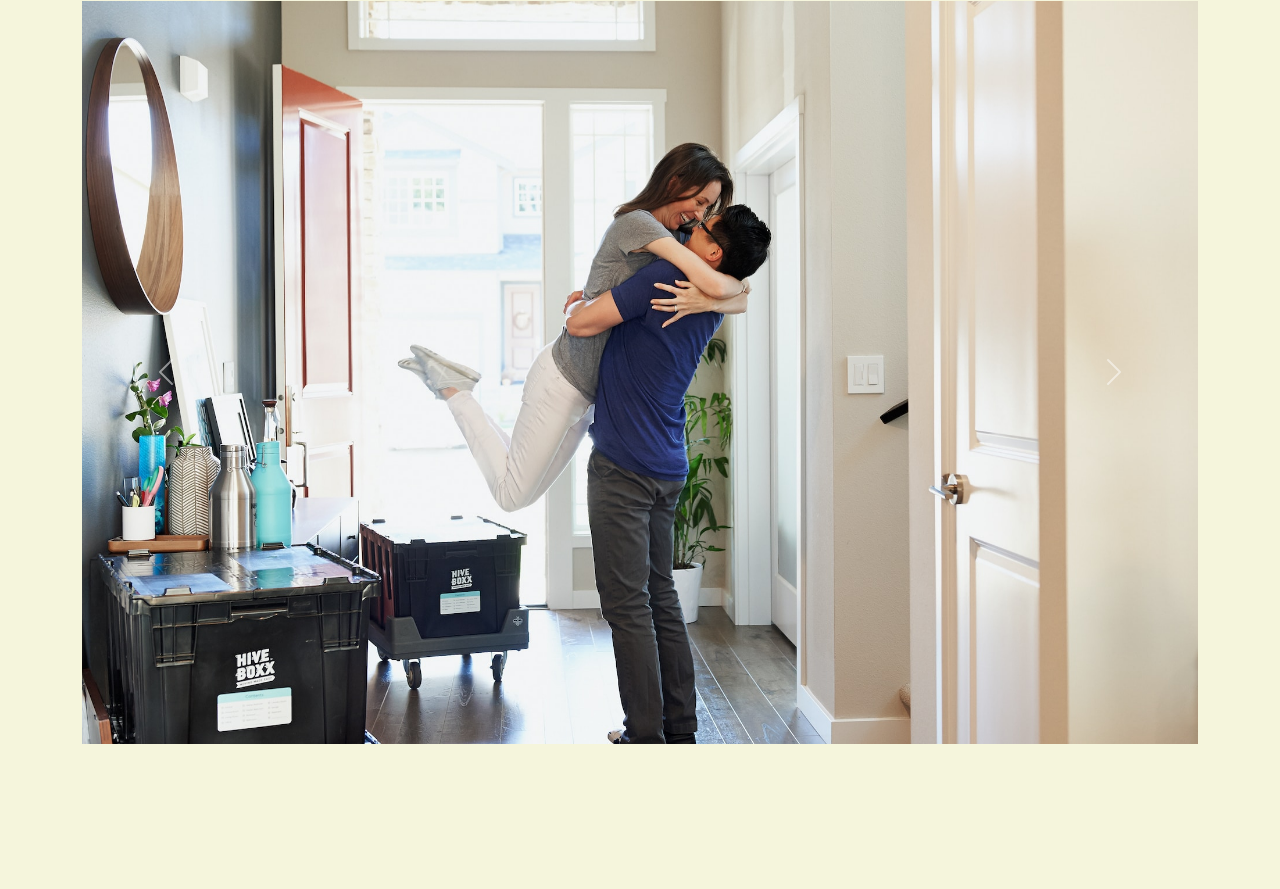
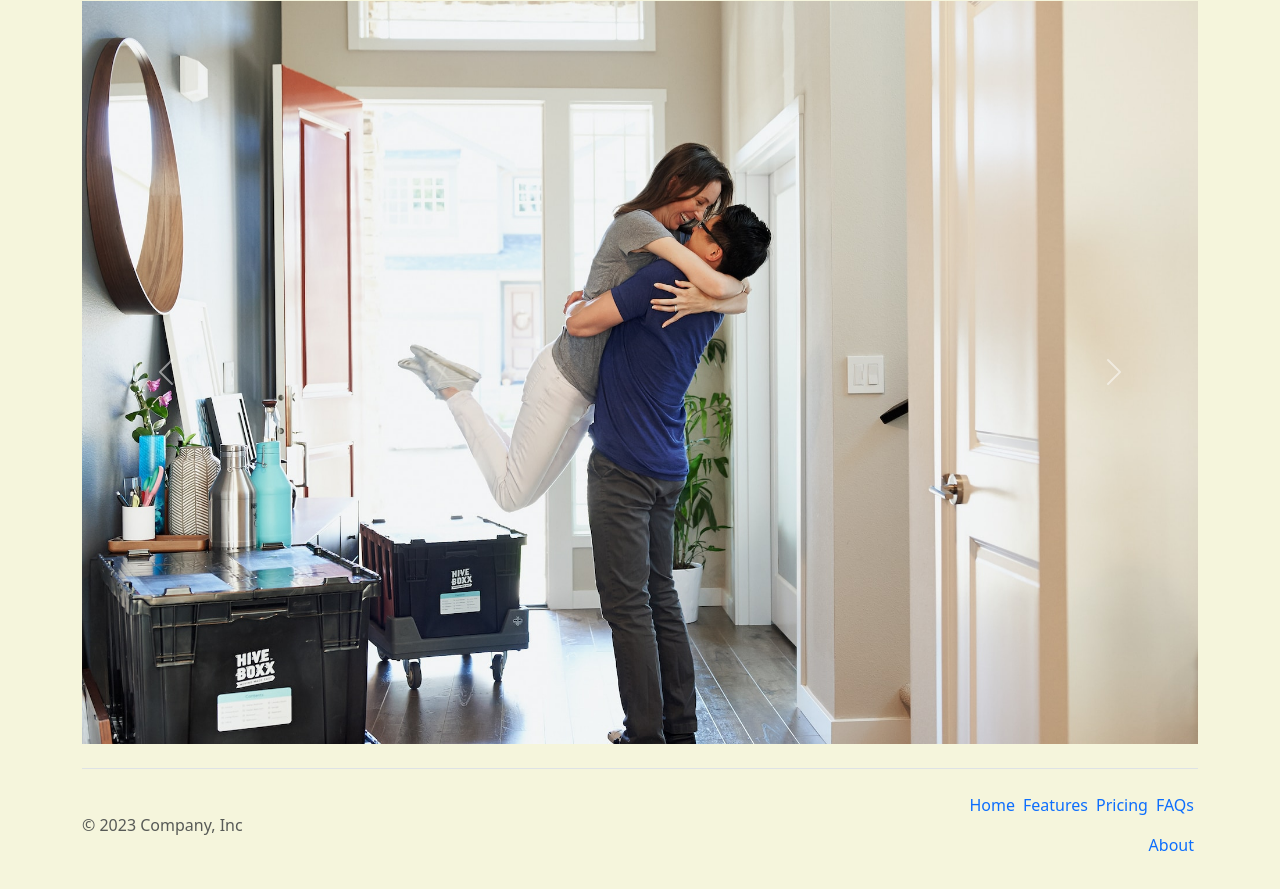
Before and after one commit to adarsh-aur/Safe-Move, a plain HTML site: page index.html in a window 1280 px wide. Shown: the part 1501-2390 px from the top of the page. Before the commit the page ends 2245 px from the top, so only its background shows below. Drawn offline with nearby package versions, Linux system fonts and the light colour scheme.

Commit message:
Added Footer

```diff
--- a/index.html
+++ b/index.html
@@ -21,7 +21,7 @@
 
     .nav-link:hover {
       color: wheat;
-      background-color:blue;
+      background-color: blue;
       border-radius: 10%;
     }
 
@@ -110,8 +110,7 @@
     <h2 class="pb-2 border-bottom">Why Choose Us</h2>
     <div class="row g-4 py-5 row-cols-1 row-cols-lg-3">
       <div class="feature col">
-        <div
-          class="feature-icon d-inline-flex align-items-center justify-content-center bg-gradient fs-2 mb-3">
+        <div class="feature-icon d-inline-flex align-items-center justify-content-center bg-gradient fs-2 mb-3">
           <img src="./briefcase.svg" alt="Professional" width="40" height="40">
         </div>
         <h3 class="fs-2 text-body-emphasis">Professional</h3>
@@ -125,8 +124,7 @@
           </svg> </a>
       </div>
       <div class="feature col">
-        <div
-          class="feature-icon d-inline-flex align-items-center justify-content-center bg-gradient fs-2 mb-3">
+        <div class="feature-icon d-inline-flex align-items-center justify-content-center bg-gradient fs-2 mb-3">
           <img src="./bus-front.svg" alt="Countrywide" width="40" height="40">
         </div>
         <h3 class="fs-2 text-body-emphasis">Countrywide</h3>
@@ -140,8 +138,7 @@
           </svg> </a>
       </div>
       <div class="feature col">
-        <div
-          class="feature-icon d-inline-flex align-items-center justify-content-center bg-gradient fs-2 mb-3">
+        <div class="feature-icon d-inline-flex align-items-center justify-content-center bg-gradient fs-2 mb-3">
           <img src="./chat-square-heart.svg" alt="Personal Touch" width="40" height="40">
         </div>
         <h3 class="fs-2 text-body-emphasis">Personal Touch</h3>
@@ -180,6 +177,21 @@
     </div>
   </div>
 
+  <div class="container">
+    <footer class="d-flex flex-wrap justify-content-between align-items-center py-3 my-4 border-top">
+      <p class="col-md-4 mb-0 text-body-secondary">© 2023 Company, Inc</p> <a href="/"
+        class="col-md-4 d-flex align-items-center justify-content-center mb-3 mb-md-0 me-md-auto link-body-emphasis text-decoration-none"
+        aria-label="Bootstrap">
+      <ul class="nav col-md-4 justify-content-end">
+        <li class="nav-item"><a href="#" class="nav-link px-1">Home</a></li>
+        <li class="nav-item"><a href="#" class="nav-link px-1">Features</a></li>
+        <li class="nav-item"><a href="#" class="nav-link px-1">Pricing</a></li>
+        <li class="nav-item"><a href="#" class="nav-link px-1">FAQs</a></li>
+        <li class="nav-item"><a href="#" class="nav-link px-1">About</a></li>
+      </ul>
+    </footer>
+  </div>
+
   <script src="https://cdn.jsdelivr.net/npm/bootstrap@5.3.8/dist/js/bootstrap.bundle.min.js"
     integrity="sha384-FKyoEForCGlyvwx9Hj09JcYn3nv7wiPVlz7YYwJrWVcXK/BmnVDxM+D2scQbITxI"
     crossorigin="anonymous"></script>
```
